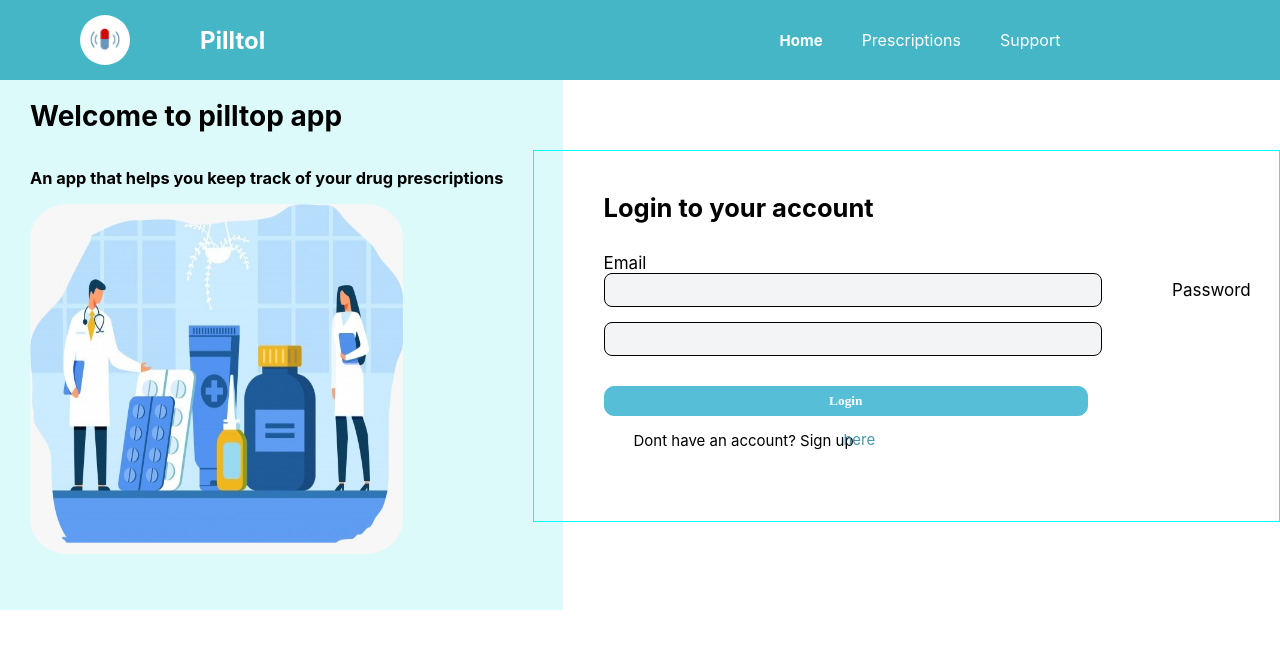
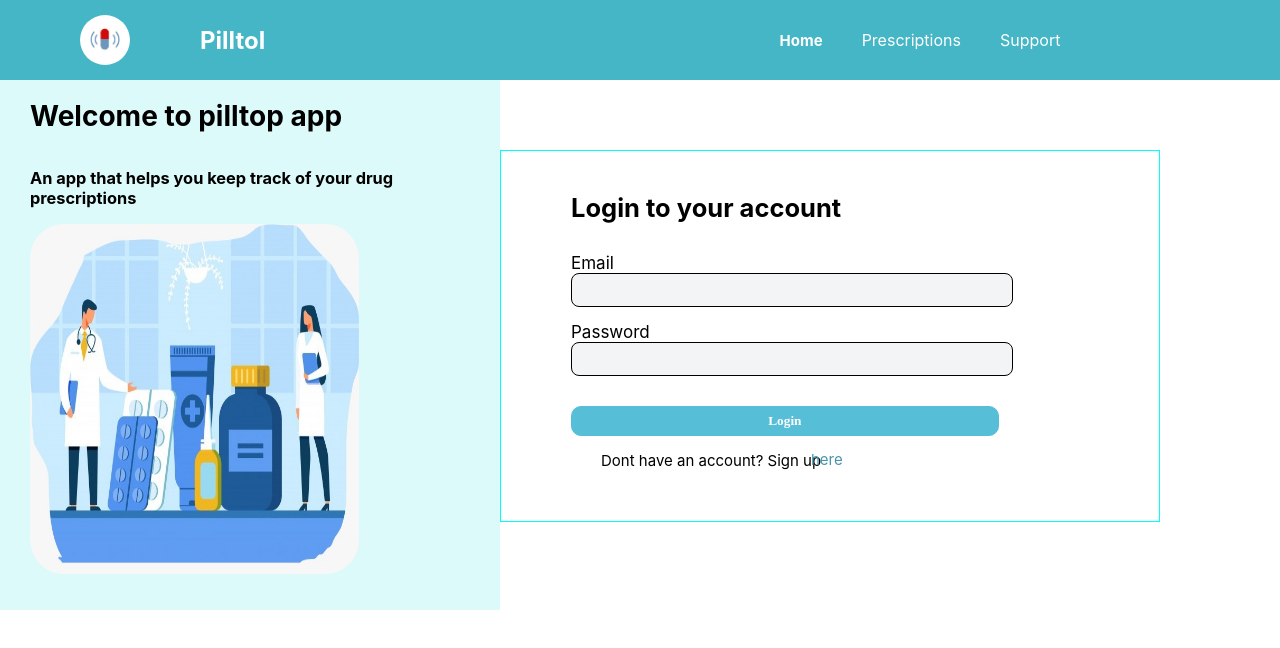
Before and after one commit to adebammytayo123/Pilltop, a React (Create React App) app: page /logout in a window 1280 px wide. Shown: the top 648 px of the page. Built offline with nearby package versions, Linux system fonts and the light colour scheme.

Commit message:
signuo changes

```diff
--- a/src/App.css
+++ b/src/App.css
@@ -67,7 +67,7 @@
   height: 350px;
   width: 70%;
   margin-top: 70px;
-  margin-left: -30px;
+  margin-right: 120px;
   padding-top: 20px;
   font-size: 17px;
   text-align: start;
--- a/src/Signup.js
+++ b/src/Signup.js
@@ -19,7 +19,7 @@ function Signup() {
                     </form>
                     <button className="hey">Login</button>
                     <p className="an"> Dont have an account? Sign up</p>
-                    <Link style={navStyle} to="/Here">
+                    <Link style={navStyle} to="/here">
                         <p className="we">here</p>
                     </Link>
                 </div>
```
